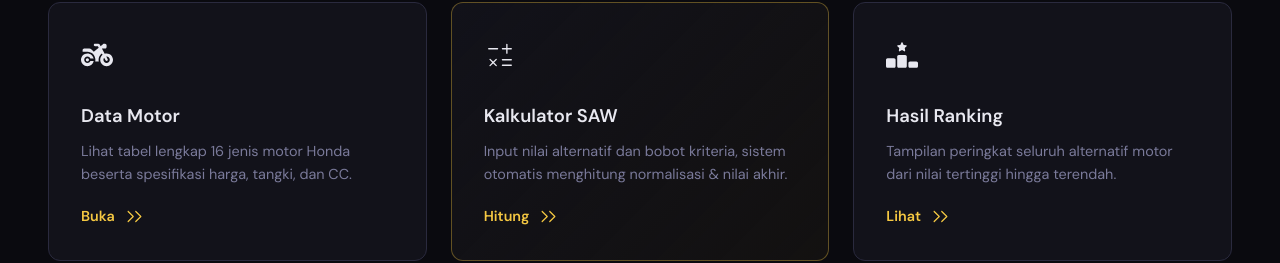
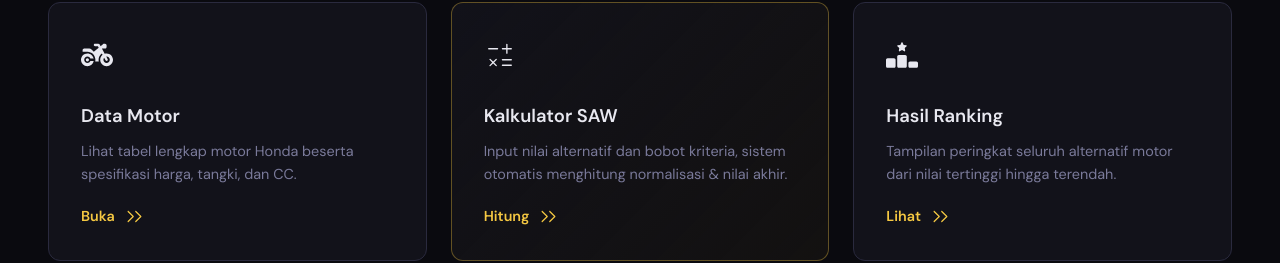
Before and after one commit to bastiandev9-dotcom/SAWmoto, a Next.js app in the folder nextjs-frontend/: page / in a window 1280 px wide. Shown: the part 938-1201 px from the top of the page. Built offline with nearby package versions, Linux system fonts and the light colour scheme.

Commit message:
add description table motors

```diff
--- a/nextjs-frontend/app/page.tsx
+++ b/nextjs-frontend/app/page.tsx
@@ -53,7 +53,7 @@
           <div className="feat-card" data-reveal="up">
             <div className="feat-icon"><FaMotorcycle /></div>
             <h3>Data Motor</h3>
-            <p>Lihat tabel lengkap 16 jenis motor Honda beserta spesifikasi harga, tangki, dan CC.</p>
+            <p>Lihat tabel lengkap motor Honda beserta spesifikasi harga, tangki, dan CC.</p>
             <Link href="/data" className="feat-link">Buka <RxDoubleArrowRight size={19}/></Link>
           </div>
           <div className="feat-card highlight" data-reveal="up">
```
